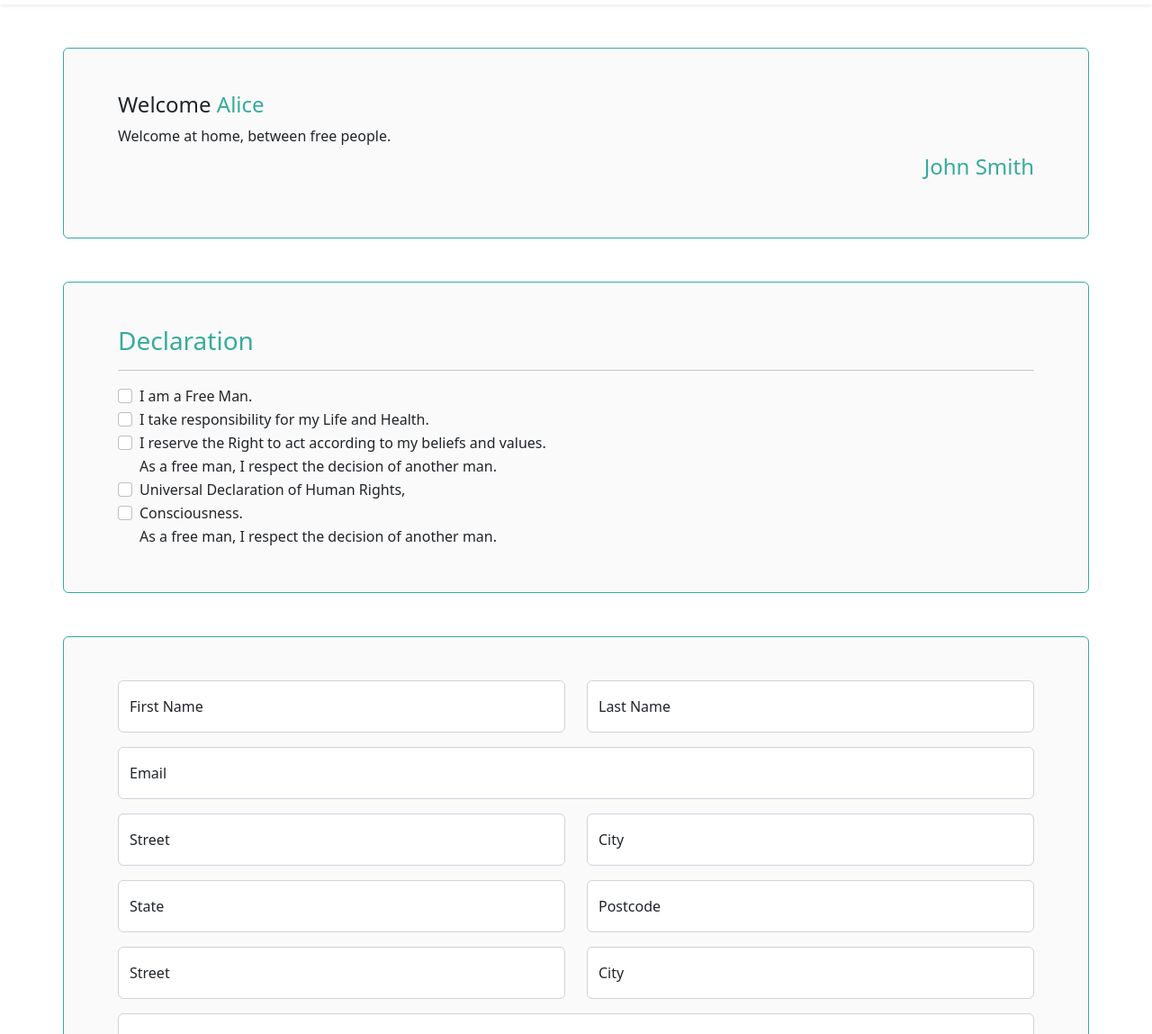
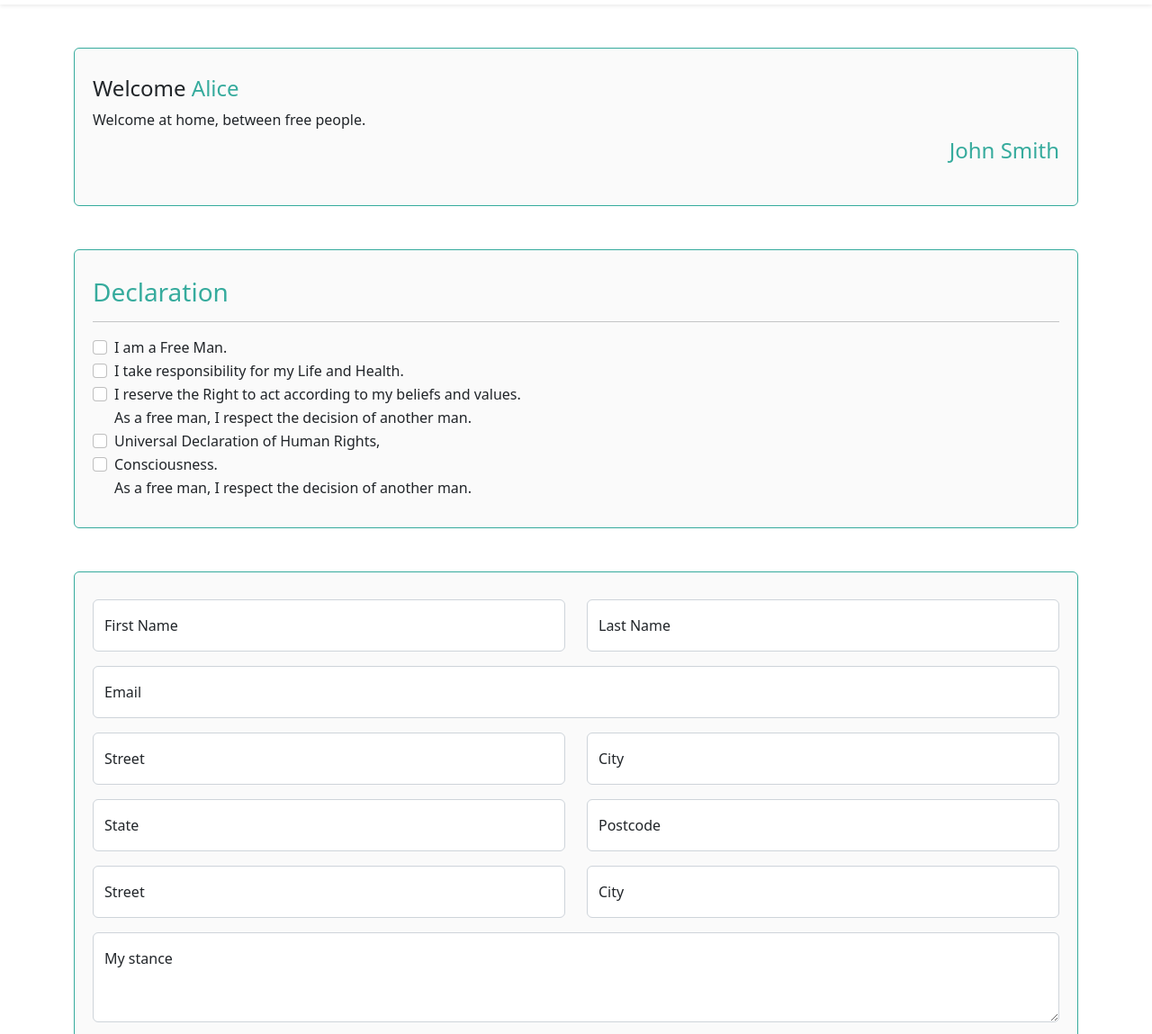
Before and after one commit to ArifuzzamanTusar/Synergeticum-New, a plain HTML site: page registration/index.html in a window 1280 px wide. Shown: the part 93-1242 px from the top of the page at 90% size. Drawn offline with nearby package versions, Linux system fonts and the light colour scheme.

Commit message:
space fixes for registration page

```diff
--- a/css/style.scss
+++ b/css/style.scss
@@ -71,6 +71,8 @@ p {
 .widget-outined{
     border: 1px solid $primary-color;
     background: $widget-bg;
+    padding: 30px 20px;
+
 }
 
 
--- a/registration/index.html
+++ b/registration/index.html
@@ -80,8 +80,9 @@
     <main>
 
         <section id="reference">
-            <div class="container widget-outined my-5 rounded">
-                <div class="p-5">
+            <div class="container">
+                <div class="widget-outined my-5 rounded">
+
                     <div class="welcome h4">Welcome <span class="color-primary">Alice</span></div>
                     <div>Welcome at home, between free people.</div>
                     <div class="py-2">
@@ -89,6 +90,7 @@
                             <div class="text-right color-primary h4">John Smith</div>
                         </div>
                     </div>
+
                 </div>
 
             </div>
@@ -98,8 +100,8 @@
         <section id="sign_up">
             <div class="form-area">
                 <form action="" method="post">
-                    <div class="container widget-outined my-5 rounded">
-                        <div class="p-5">
+                    <div class="container">
+                        <div class="widget-outined my-5 rounded">
                             <h3><span class="color-primary">Declaration</span></h3>
                             <hr>
 
@@ -158,8 +160,9 @@
                         </div>
 
                     </div>
-                    <div class="container widget-outined my-5 rounded">
-                        <div class="p-5">
+                    <div class="container ">
+                        <div class="widget-outined my-5 rounded">
+
                             <div class="row">
                                 <div class="col-md-6">
                                     <div class="form-floating mb-3">
@@ -264,14 +267,16 @@
                             <div class="form-check">
                                 <input class="form-check-input" type="checkbox" value="" id="4">
                                 <label class="form-check-label" for="4">
-                                    I declare in front of myself and others that I am free, and I don't allow anybody to enslave me!
+                                    I declare in front of myself and others that I am free, and I don't allow anybody to
+                                    enslave me!
                                 </label>
                             </div>
                             <div class="py-2"></div>
                             <button type="button" class="btn bg-p color-light">Register Now</button>
                         </div>
+                    </div>
 
-                    </div>
+
             </div>
 
 
```
Also changed, not shown: css/style.css, 1 other file.
